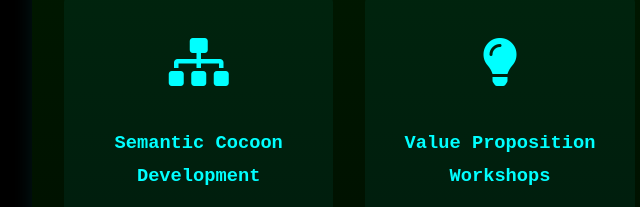
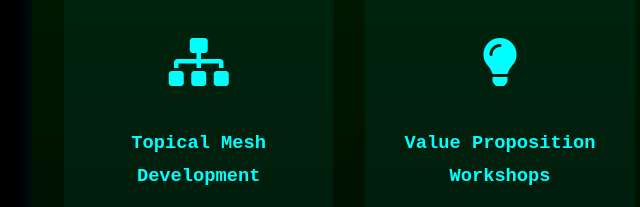
Before and after one commit to friteuseb/friteuseb.github.io, a plain HTML site: page index.html in a window 1280 px wide. Shown: the part 8236-8443 px from the top of the page, 140-780 px from the left. Drawn offline with nearby package versions, Linux system fonts and the light colour scheme; a web font is replaced by a local one.

Commit message:
modification topical mesh à la place de cocon

```diff
--- a/index.html
+++ b/index.html
@@ -391,7 +391,7 @@
                     <div class="service-icon">
                         <i class="fas fa-sitemap"></i>
                     </div>
-                    <h3>Semantic Cocoon Development</h3>
+                    <h3>Topical Mesh Development</h3>
                     <p>Optimize your online presence with advanced SEO content structures.</p>
                 </div>
                 <div class="service-card">
```
